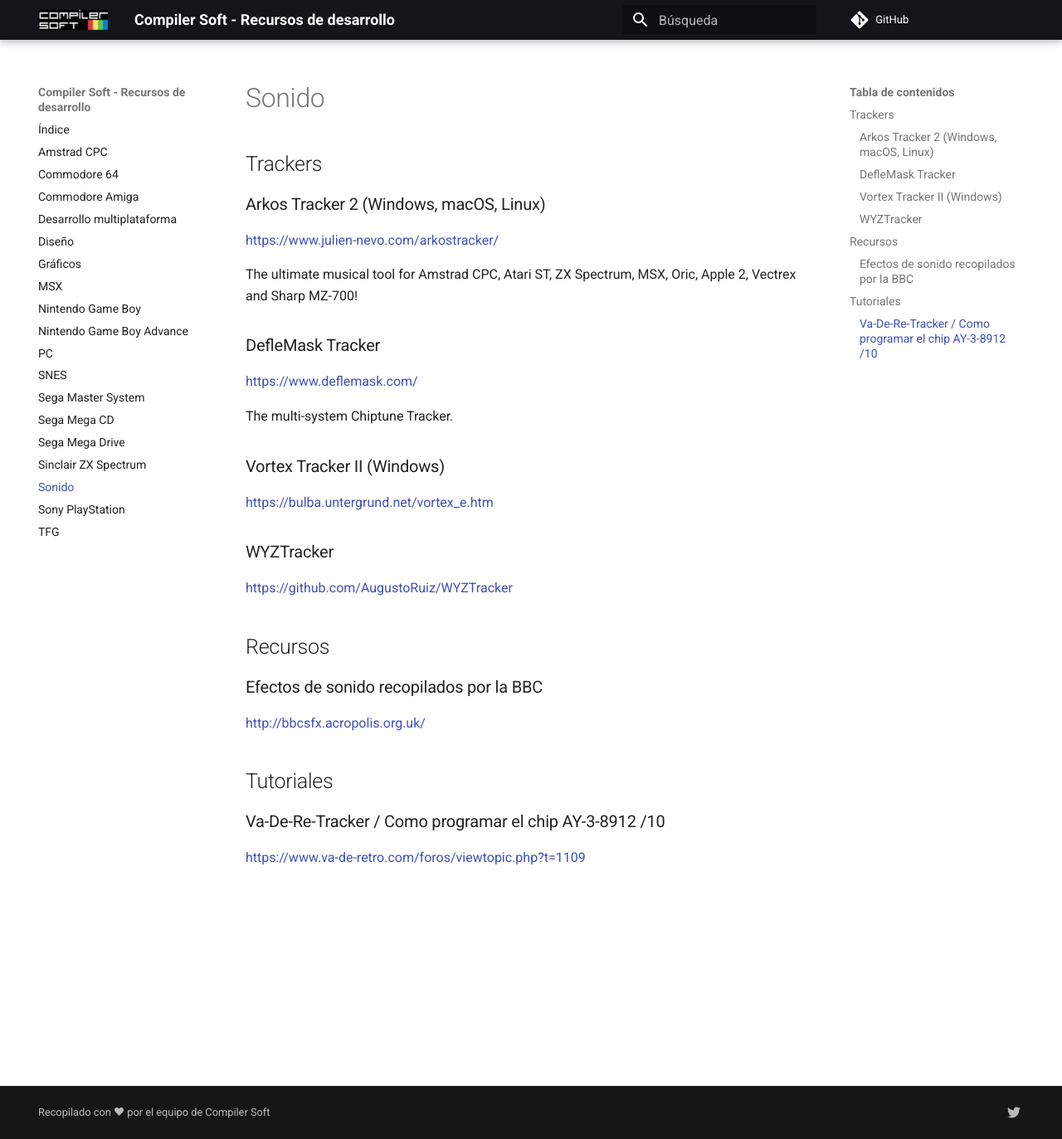
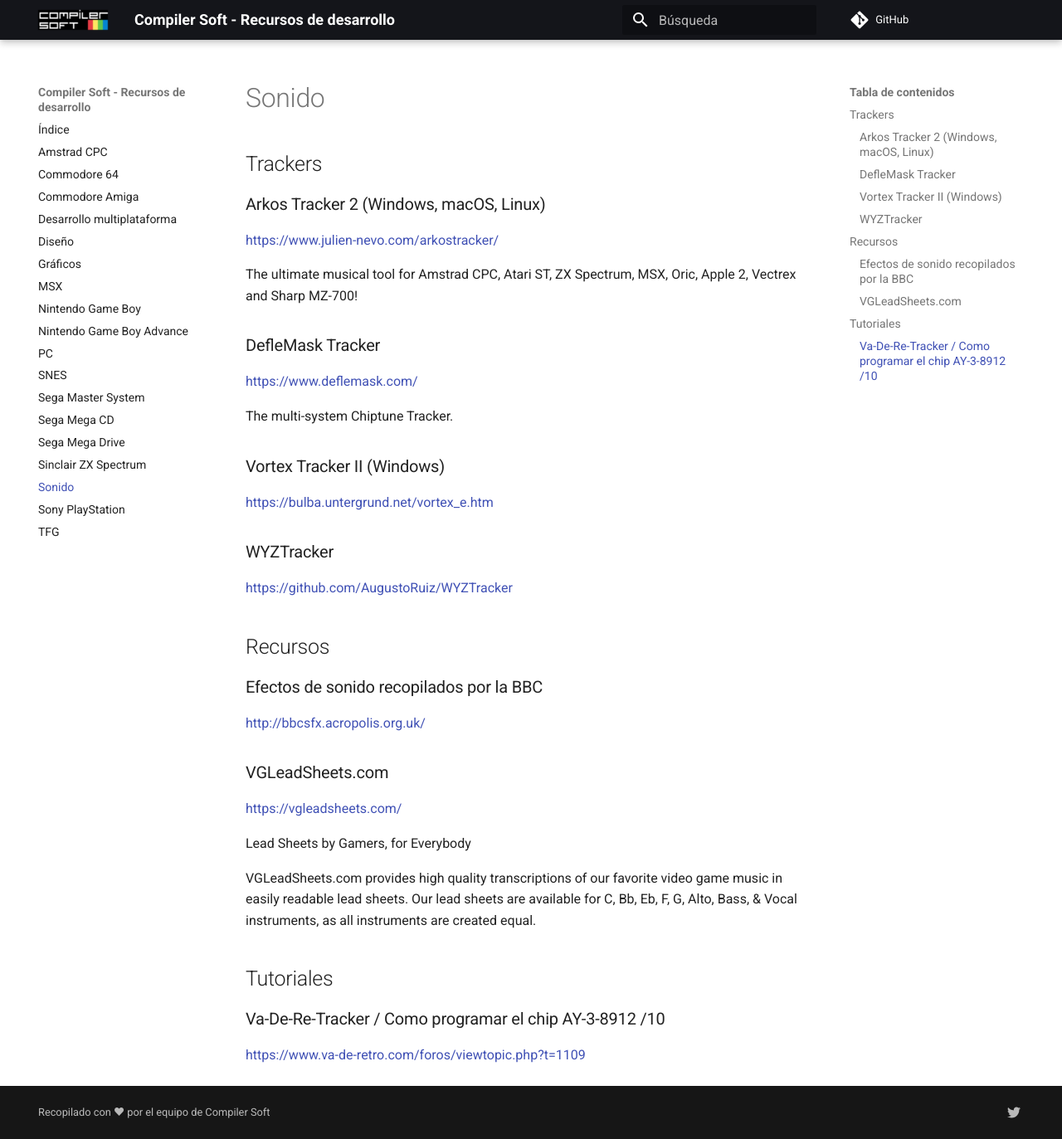
Before and after one commit to compilersoftware/recursos-desarrollo, an MkDocs documentation site: the page built from docs/Sonido.md, in a window 1280 px wide and 1373 px high. Shown: the whole window at 83% size. Built offline with MkDocs 1.6.1 and Material for MkDocs 9.7.7, drawn with Linux system fonts in a browser that asks for light colours; comment, search, counter and statistics services are not loaded.

Commit message:
feat: Sound related links

```diff
--- a/docs/Sonido.md
+++ b/docs/Sonido.md
@@ -28,6 +28,14 @@ https://github.com/AugustoRuiz/WYZTracker
 
 http://bbcsfx.acropolis.org.uk/
 
+### VGLeadSheets.com
+
+https://vgleadsheets.com/
+
+Lead Sheets by Gamers, for Everybody
+
+VGLeadSheets.com provides high quality transcriptions of our favorite video game music in easily readable lead sheets. Our lead sheets are available for C, Bb, Eb, F, G, Alto, Bass, & Vocal instruments, as all instruments are created equal.
+
 ## Tutoriales
 
 ### Va-De-Re-Tracker / Como programar el chip AY-3-8912 /10
```
